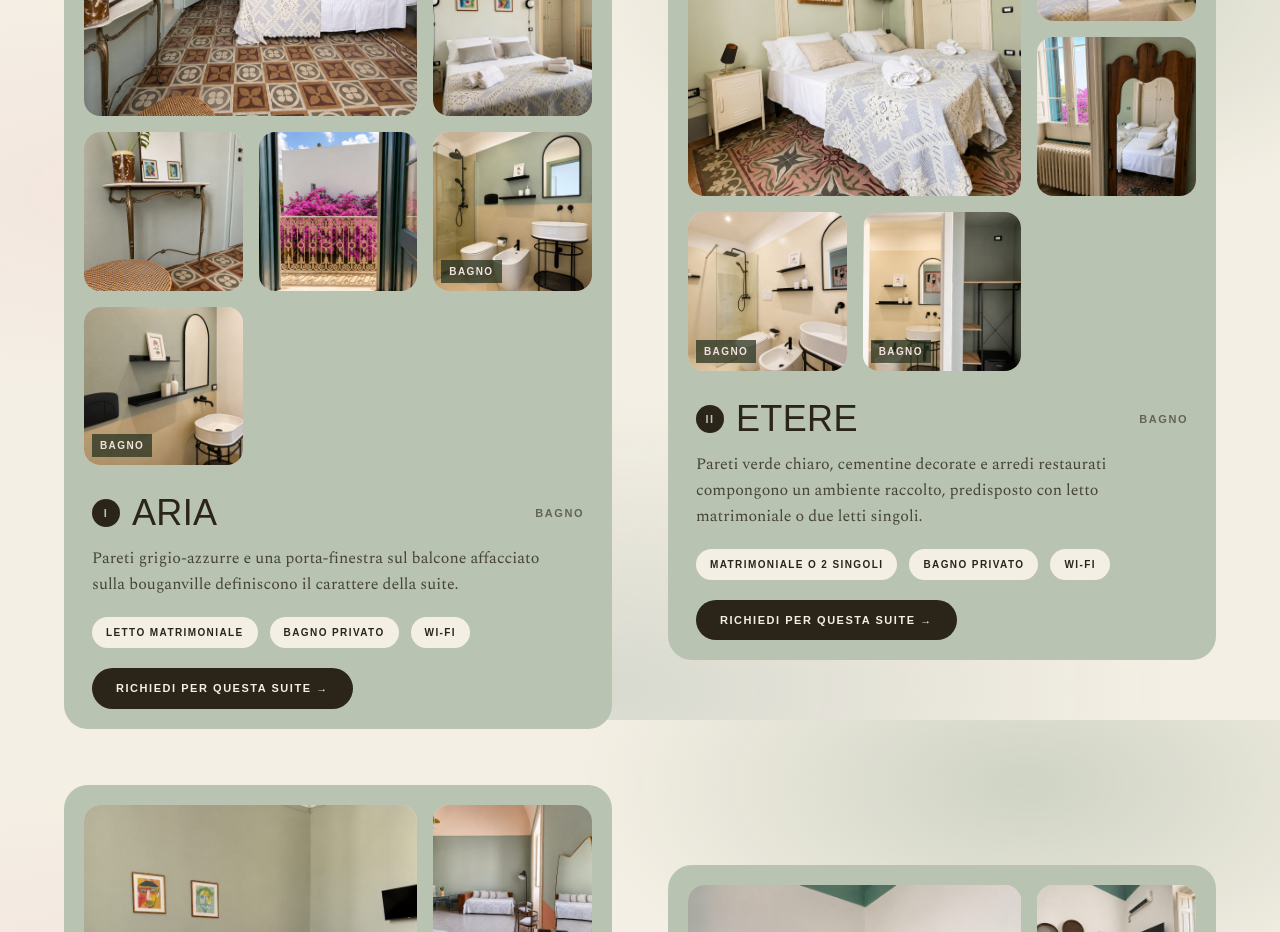
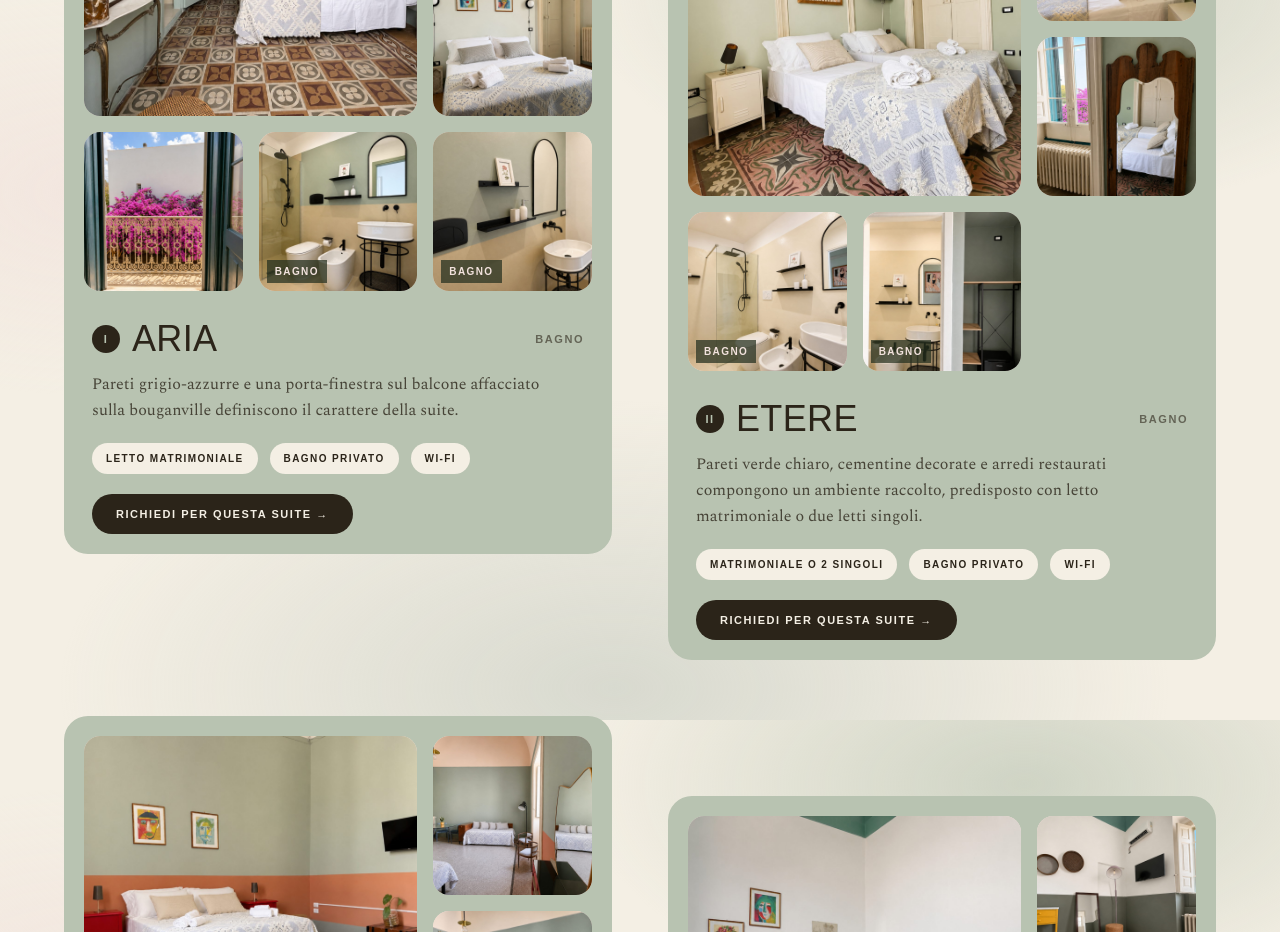
Before and after one commit to davidecaputopd-bot/palazzovite, a Next.js app: page / in a window 1280 px wide. Shown: the part 4080-5012 px from the top of the page. Built offline with nearby package versions, Linux system fonts and the light colour scheme; a web font is replaced by a local one.

Commit message:
Remove console photo from Aria gallery

```diff
--- a/app/data/photos.ts
+++ b/app/data/photos.ts
@@ -13,7 +13,6 @@ export const ROOM_MAIN_PHOTOS: Record<string, string[]> = {
     "/foto/camera-aria-01.jpg",
     "/foto/camera-aria-02.jpg",
     "/foto/camera-aria-03.jpg",
-    "/foto/camera-aria-04.jpg",
     // Portafinestra aperta sul balcone e sulla bouganville, non come copertina.
     "/foto/camera-etere-02.jpg",
   ],
```
